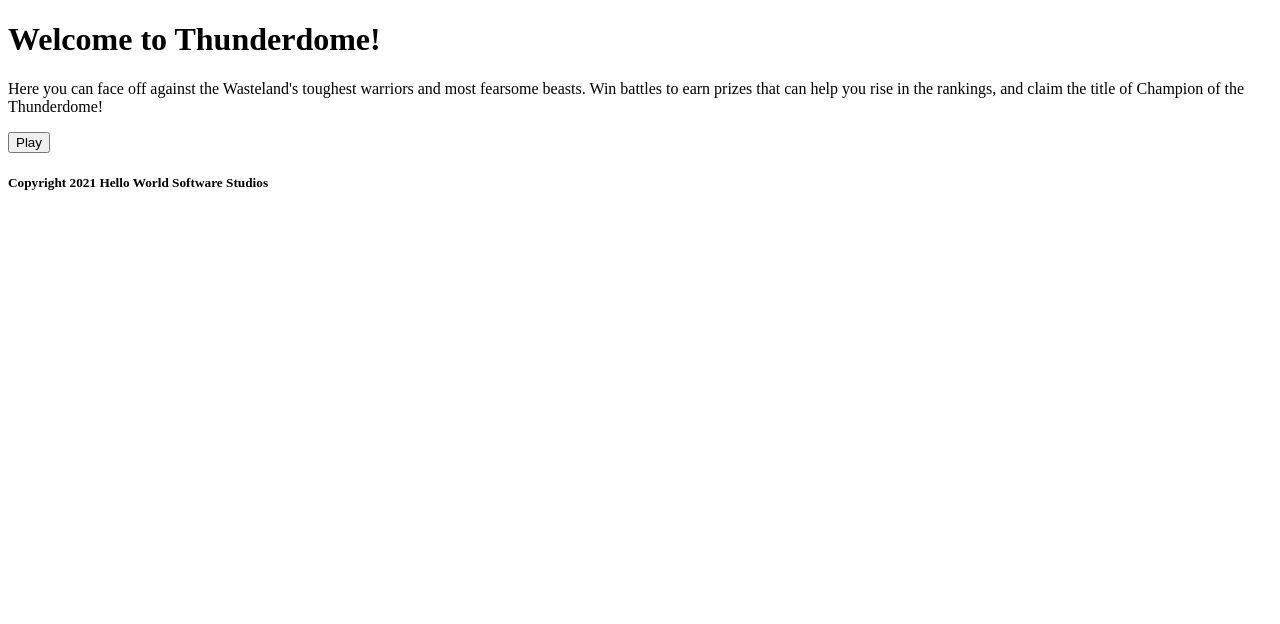
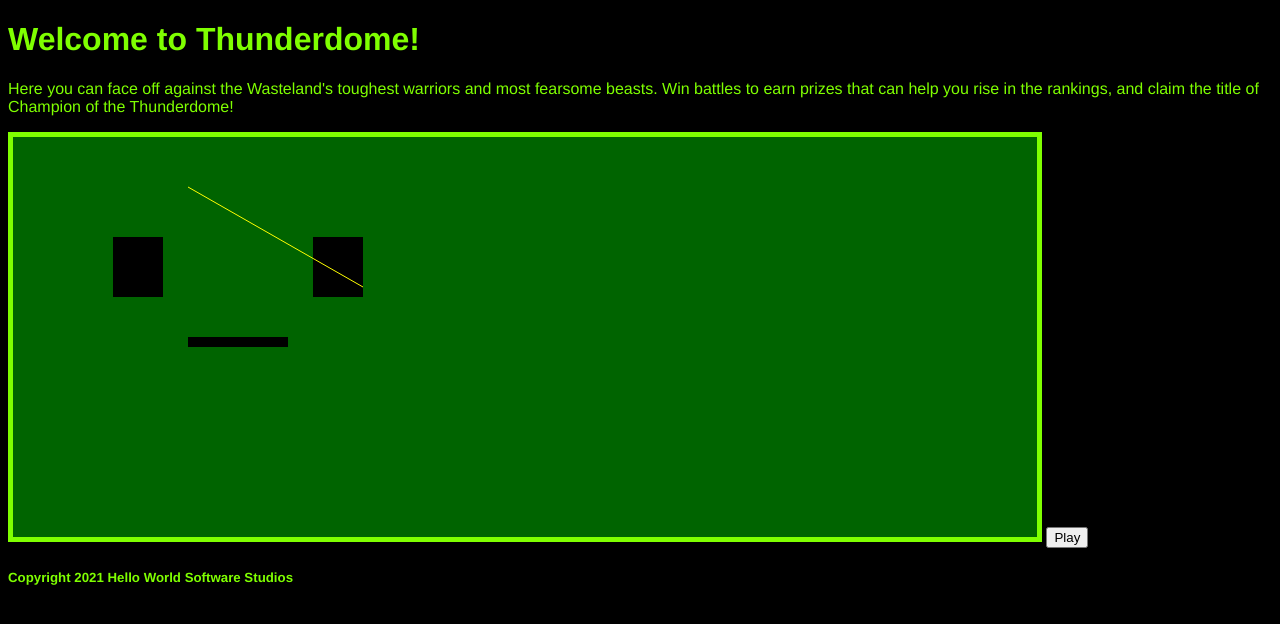
Before and after one commit to Hello-World-Software-Studios/lumberdome, a plain HTML site: page index.html in a window 1280 px wide. Drawn offline with Linux system fonts and the light colour scheme.

Commit message:
started drawing on canvas

```diff
--- a/index.html
+++ b/index.html
@@ -3,8 +3,15 @@
 
 <head>
     <title>Welcome to Thunderdome</title>
-    <script src="main/ui"></script>
-    <link href="index.css" type="text/css"
+
+    <style type="text/css">
+    body {background-color: black;
+        color:chartreuse;
+        font-family: 'Franklin Gothic Medium', 'Arial Narrow', Arial, sans-serif;}
+    canvas {border: 5px solid chartreuse;
+        background-color: darkgreen;}
+    </style>
+
 </head>
 
 <body>
@@ -13,6 +20,11 @@
         Win battles to earn prizes that can help you rise in the rankings, and claim the title
         of Champion of the Thunderdome!
     </p>
+
+    <canvas>
+        <script src="main/ui.js"></script>
+    </canvas>
+
     <button>Play</button>
 </body>
 <footer>
--- /dev/null
+++ b/main/ui.js
@@ -0,0 +1,18 @@
+
+
+var canvas = document.querySelector('canvas');
+
+canvas.width = window.innerWidth*0.8;
+canvas.height = window.innerHeight/2;
+
+var c = canvas.getContext('2d');
+
+c.fillRect(100, 100, 50, 60);
+c.fillRect(175, 200, 100, 10);
+c.fillRect(300, 100, 50, 60);
+
+c.beginPath();
+c.moveTo(175,50);
+c.lineTo(350, 150);
+c.strokeStyle = 'yellow';
+c.stroke();
```
